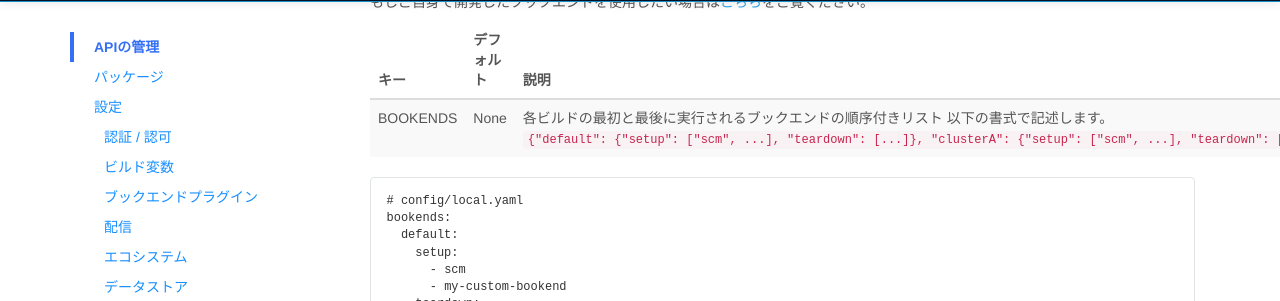
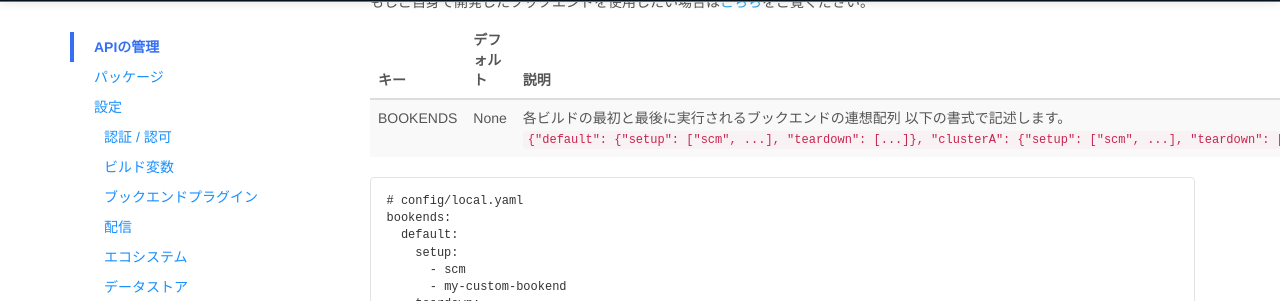
Before and after one commit to screwdriver-cd/guide, a Jekyll site: the page built from docs/ja/cluster-management/configure-api.md, in a window 1280 px wide and 900 px high, scrolled down 2385 px. Shown: the part 150-451 px from the top of the window. Built offline with Jekyll 4.4.1, drawn with Linux system fonts in a browser that asks for light colours.

Commit message:
fix: comment

````diff
--- a/docs/ja/cluster-management/configure-api.md
+++ b/docs/ja/cluster-management/configure-api.md
@@ -150,7 +150,7 @@ build:
 
 キー | デフォルト | 説明
 --- | --- | ---
-BOOKENDS | None | 各ビルドの最初と最後に実行されるブックエンドの順序付きリスト 以下の書式で記述します。`{"default": {"setup": ["scm", ...], "teardown": [...]}, "clusterA": {"setup": ["scm", ...], "teardown": [...]}}`
+BOOKENDS | None | 各ビルドの最初と最後に実行されるブックエンドの連想配列 以下の書式で記述します。`{"default": {"setup": ["scm", ...], "teardown": [...]}, "clusterA": {"setup": ["scm", ...], "teardown": [...]}}`
 
 ```yaml
 # config/local.yaml
````
Also changed, not shown: docs/cluster-management/configure-api.md (+1 -1 lines).
